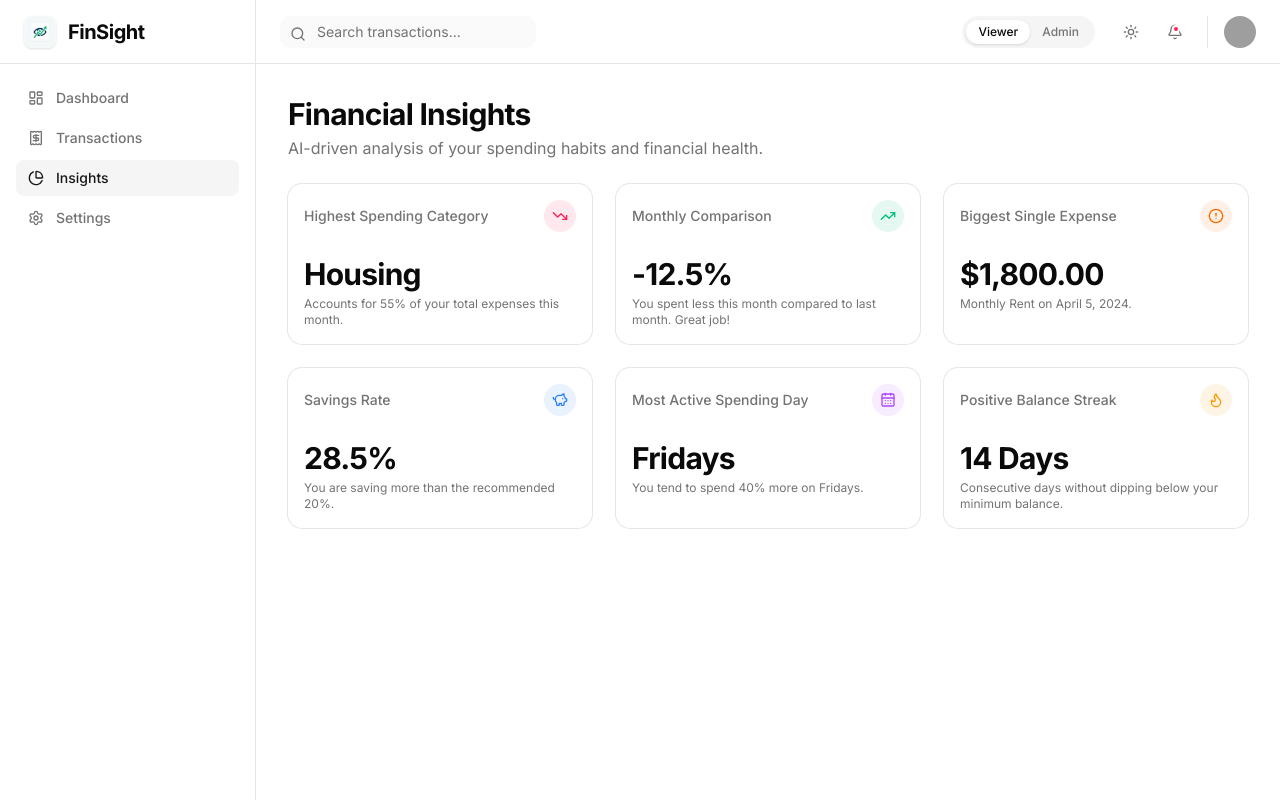
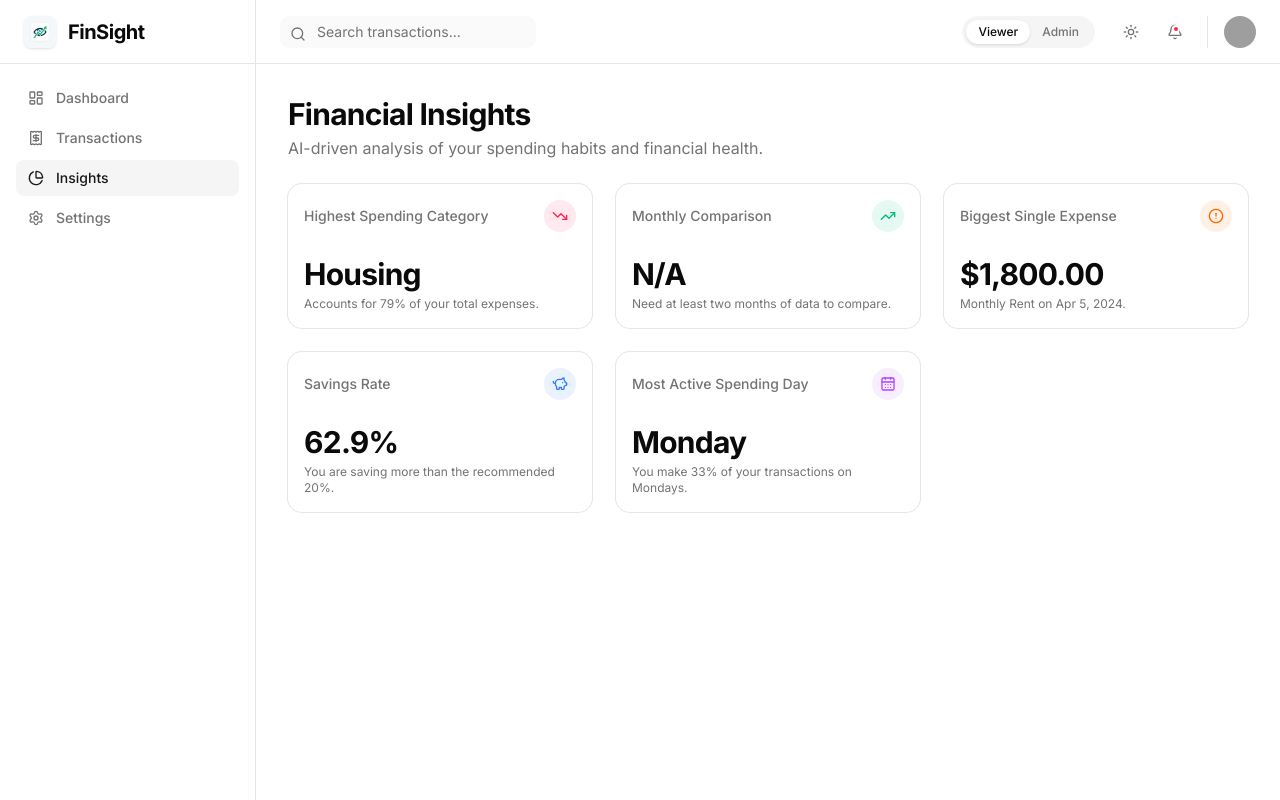
Before and after one commit to nksmanya/FinSight, a Next.js app: page /insights in a window 1280 px wide. Built offline with nearby package versions, Linux system fonts and the light colour scheme; grey boxes are pictures that could not be loaded.

Commit message:
Update in Insights

```diff
--- a/components/dashboard/SpendingDonut.tsx
+++ b/components/dashboard/SpendingDonut.tsx
@@ -33,6 +33,13 @@ export function SpendingDonut() {
       </CardHeader>
       <CardContent>
         <div className="h-[250px] w-full relative">
+          {liveSpendingData.length === 0 ? (
+            <div className="absolute inset-0 flex flex-col items-center justify-center text-center">
+              <div className="h-32 w-32 rounded-full border-[12px] border-muted mb-4" />
+              <p className="text-muted-foreground text-sm font-medium">No expenses yet.</p>
+            </div>
+          ) : (
+            <>
               <div className="absolute inset-0 flex flex-col items-center justify-center pointer-events-none">
                 <div className="text-xs font-bold text-muted-foreground uppercase tracking-wider">
                   {hoveredItem ? hoveredItem.name : 'TOTAL'}
@@ -71,7 +78,11 @@ export function SpendingDonut() {
                   </Pie>
                 </PieChart>
               </ResponsiveContainer>
+            </>
+          )}
         </div>
+
+        {liveSpendingData.length > 0 && (
           <div className="mt-4 grid grid-cols-2 gap-4 text-sm">
             {liveSpendingData.map((item) => (
               <div key={item.name} className="flex items-center gap-2">
@@ -80,6 +91,7 @@ export function SpendingDonut() {
               </div>
             ))}
           </div>
+        )}
       </CardContent>
     </Card>
   );
--- a/components/insights/InsightsGrid.tsx
+++ b/components/insights/InsightsGrid.tsx
@@ -1,3 +1,5 @@
+'use client';
+
 import { InsightCard } from './InsightCard';
 import {
   TrendingUp,
@@ -5,56 +7,135 @@ import {
   PiggyBank,
   CalendarDays,
   Flame,
-  AlertCircle
+  AlertCircle,
+  Activity
 } from 'lucide-react';
 import { formatCurrency } from '@/lib/mock-data';
+import { useGlobalTransactions } from '@/context/TransactionContext';
 
 export function InsightsGrid() {
+  const { data } = useGlobalTransactions();
+
+  // Filter basic types
+  const expenses = data.filter(t => t.type === 'expense');
+  const incomes = data.filter(t => t.type === 'income');
+  const totalExpenses = expenses.reduce((acc, t) => acc + t.amount, 0);
+  const totalIncome = incomes.reduce((acc, t) => acc + t.amount, 0);
+
+  // 1. Highest Spending Category
+  const categoryMap = new Map<string, number>();
+  expenses.forEach(t => categoryMap.set(t.category, (categoryMap.get(t.category) || 0) + t.amount));
+  let topCategory = 'None';
+  let topCategoryAmount = 0;
+  categoryMap.forEach((amount, cat) => {
+    if (amount > topCategoryAmount) {
+      topCategory = cat;
+      topCategoryAmount = amount;
+    }
+  });
+  const topCategoryPercentage = totalExpenses > 0 ? Math.round((topCategoryAmount / totalExpenses) * 100) : 0;
+
+  // 2. Biggest Single Expense
+  let biggestExpense = expenses.length > 0 ? expenses[0] : null;
+  expenses.forEach(t => {
+    if (t.amount > (biggestExpense?.amount || 0)) biggestExpense = t;
+  });
+
+  // 3. Savings Rate
+  const savingsRate = totalIncome > 0 ? ((totalIncome - totalExpenses) / totalIncome) * 100 : 0;
+
+  // 4. Most Active Spending Day
+  const dayName = ['Sunday', 'Monday', 'Tuesday', 'Wednesday', 'Thursday', 'Friday', 'Saturday'];
+  const dayCounts = [0, 0, 0, 0, 0, 0, 0];
+  expenses.forEach(t => {
+    const d = new Date(t.date).getDay();
+    dayCounts[d]++;
+  });
+  let topDayIndex = 0;
+  dayCounts.forEach((count, idx) => {
+    if (count > dayCounts[topDayIndex]) topDayIndex = idx;
+  });
+  const topDayName = expenses.length > 0 ? dayName[topDayIndex] : 'None';
+  const topDayPercentage = expenses.length > 0 ? Math.round((dayCounts[topDayIndex] / expenses.length) * 100) : 0;
+
+  // 5. Monthly Comparison
+  let latestDate = new Date(0);
+  expenses.forEach(t => {
+    const d = new Date(t.date);
+    if (d > latestDate) latestDate = d;
+  });
+  const currentMonthIdx = latestDate.getMonth();
+  const currentYear = latestDate.getFullYear();
+
+  let currentMonthExpenses = 0;
+  let previousMonthExpenses = 0;
+
+  expenses.forEach(t => {
+    const d = new Date(t.date);
+    if (d.getFullYear() === currentYear) {
+      if (d.getMonth() === currentMonthIdx) currentMonthExpenses += t.amount;
+      else if (d.getMonth() === currentMonthIdx - 1) previousMonthExpenses += t.amount;
+    } else if (d.getFullYear() === currentYear - 1 && currentMonthIdx === 0 && d.getMonth() === 11) {
+      previousMonthExpenses += t.amount;
+    }
+  });
+
+  let monthlyChange = 0;
+  if (previousMonthExpenses > 0) {
+    monthlyChange = ((currentMonthExpenses - previousMonthExpenses) / previousMonthExpenses) * 100;
+  }
+
+  const monthlyComparisonStr = previousMonthExpenses === 0
+    ? 'N/A'
+    : monthlyChange > 0
+      ? `+${monthlyChange.toFixed(1)}%`
+      : `${monthlyChange.toFixed(1)}%`;
+
+  const monthlyComparisonDesc = previousMonthExpenses === 0
+    ? 'Need at least two months of data to compare.'
+    : monthlyChange > 0
+      ? 'You spent more this month compared to last month.'
+      : 'You spent less this month compared to last month. Great job!';
+
   const insights = [
     {
       title: 'Highest Spending Category',
-      value: 'Housing',
-      description: `Accounts for 55% of your total expenses this month.`,
+      value: topCategory,
+      description: expenses.length > 0 ? `Accounts for ${topCategoryPercentage}% of your total expenses.` : 'No expenses recorded yet.',
       icon: TrendingDown,
       colorClass: 'bg-rose-500/10 text-rose-500 [&>svg]:text-rose-500',
     },
     {
       title: 'Monthly Comparison',
-      value: '-12.5%',
-      description: 'You spent less this month compared to last month. Great job!',
-      icon: TrendingUp,
-      colorClass: 'bg-emerald-500/10 text-emerald-500 [&>svg]:text-emerald-500',
+      value: monthlyComparisonStr,
+      description: monthlyComparisonDesc,
+      icon: monthlyChange > 0 ? Activity : TrendingUp,
+      colorClass: monthlyChange > 0 ? 'bg-orange-500/10 text-orange-500 [&>svg]:text-orange-500' : 'bg-emerald-500/10 text-emerald-500 [&>svg]:text-emerald-500',
     },
     {
       title: 'Biggest Single Expense',
-      value: formatCurrency(1800),
-      description: 'Monthly Rent on April 5, 2024.',
+      value: biggestExpense ? formatCurrency(biggestExpense.amount) : '$0.00',
+      description: biggestExpense
+        ? `${biggestExpense.description} on ${new Date(biggestExpense.date).toLocaleDateString('en-US', { month: 'short', day: 'numeric', year: 'numeric' })}.`
+        : 'No expenses yet.',
       icon: AlertCircle,
       colorClass: 'bg-orange-500/10 text-orange-500 [&>svg]:text-orange-500',
     },
     {
       title: 'Savings Rate',
-      value: '28.5%',
-      description: 'You are saving more than the recommended 20%.',
+      value: `${savingsRate.toFixed(1)}%`,
+      description: savingsRate > 20 ? 'You are saving more than the recommended 20%.' : 'Consider finding areas to cut costs to reach 20%.',
       icon: PiggyBank,
       colorClass: 'bg-blue-500/10 text-blue-500 [&>svg]:text-blue-500',
     },
     {
       title: 'Most Active Spending Day',
-      value: 'Fridays',
-      description: 'You tend to spend 40% more on Fridays.',
+      value: topDayName,
+      description: expenses.length > 0 ? `You make ${topDayPercentage}% of your transactions on ${topDayName}s.` : 'Insufficient data.',
       icon: CalendarDays,
       colorClass: 'bg-purple-500/10 text-purple-500 [&>svg]:text-purple-500',
-    },
-    {
-      title: 'Positive Balance Streak',
-      value: '14 Days',
-      description: 'Consecutive days without dipping below your minimum balance.',
-      icon: Flame,
-      colorClass: 'bg-amber-500/10 text-amber-500 [&>svg]:text-amber-500',
-    },
+    }
   ];
-
   return (
     <div className="grid grid-cols-1 md:grid-cols-2 xl:grid-cols-3 gap-6">
       {insights.map((insight) => (
--- a/context/TransactionContext.tsx
+++ b/context/TransactionContext.tsx
@@ -1,6 +1,6 @@
 'use client';
 
-import React, { createContext, useContext, useState, ReactNode } from 'react';
+import React, { createContext, useContext, useState, ReactNode, useEffect } from 'react';
 import { Transaction } from '@/types';
 import { mockTransactions } from '@/lib/mock-data';
 import { toast } from 'sonner';
@@ -16,6 +16,25 @@ const TransactionContext = createContext<TransactionContextType | undefined>(und
 
 export function TransactionProvider({ children }: { children: ReactNode }) {
   const [data, setData] = useState<Transaction[]>(mockTransactions);
+  const [isInitialized, setIsInitialized] = useState(false);
+
+  useEffect(() => {
+    try {
+      const stored = localStorage.getItem('finsight_data');
+      if (stored) {
+        setData(JSON.parse(stored));
+      }
+    } catch (e) {
+      console.error("Failed to parse local storage", e);
+    }
+    setIsInitialized(true);
+  }, []);
+
+  useEffect(() => {
+    if (isInitialized) {
+      localStorage.setItem('finsight_data', JSON.stringify(data));
+    }
+  }, [data, isInitialized]);
 
   const addTransaction = (transaction: Omit<Transaction, 'id'>) => {
     const newTransaction = {
```
Lines whose indentation alone changed are shown as unchanged.
